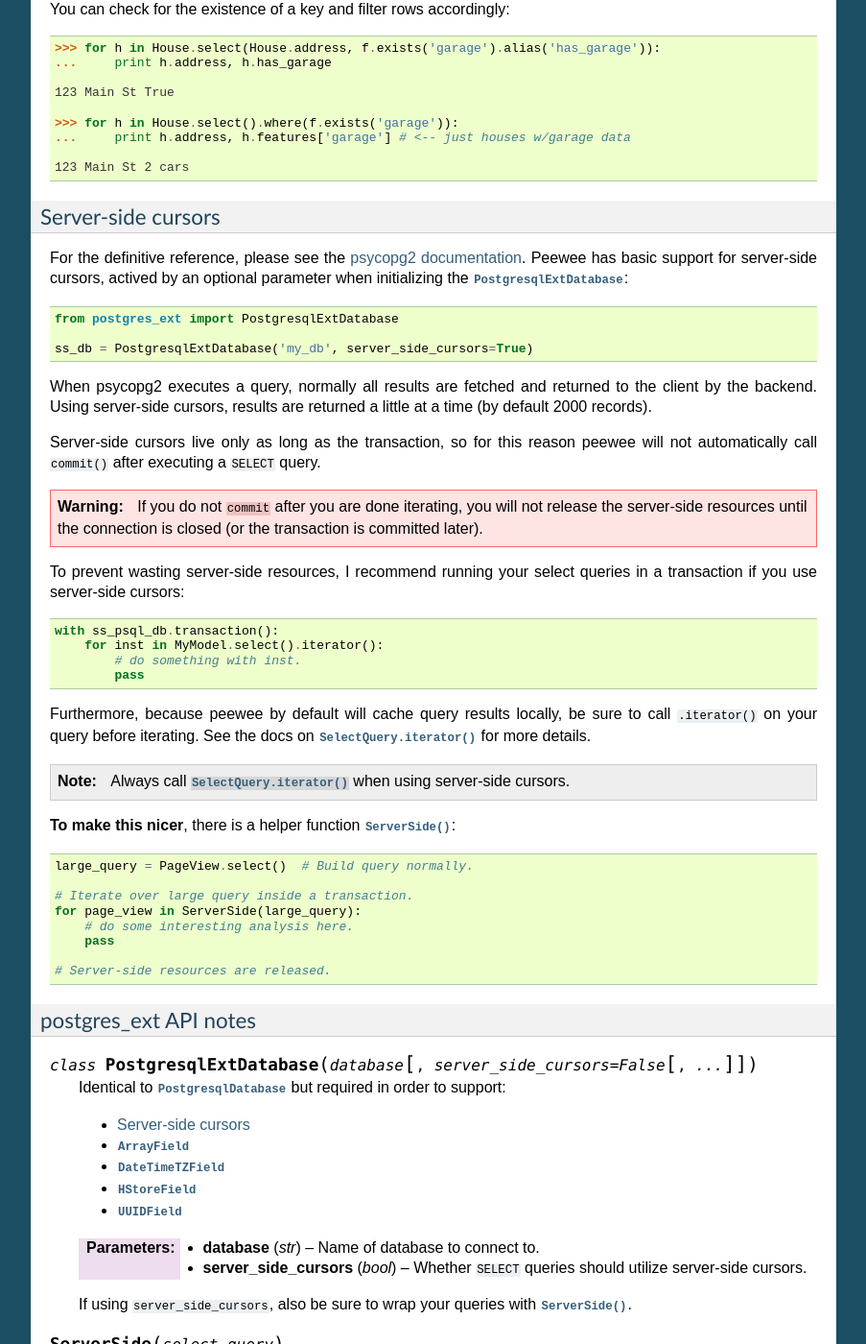
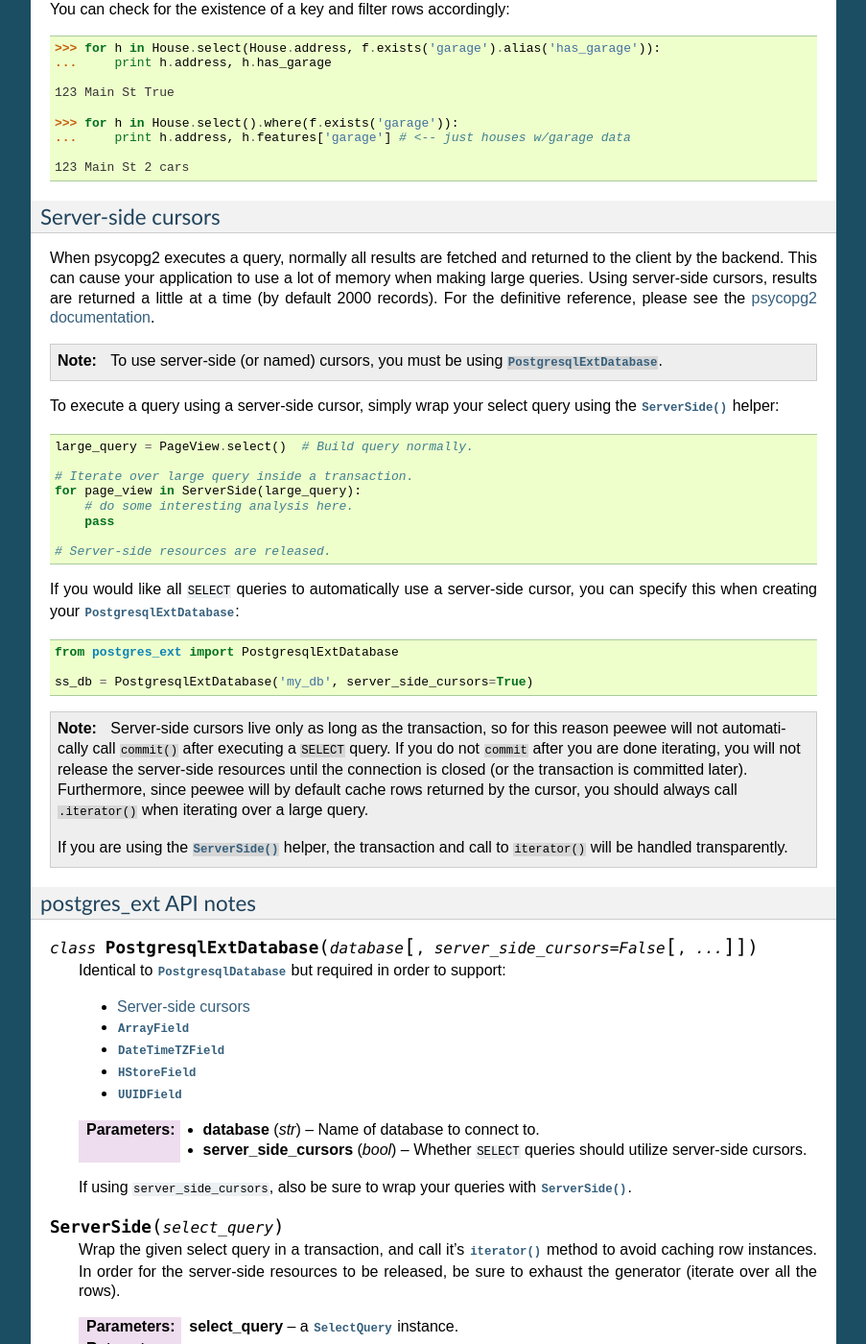
Before and after one commit to coleifer/peewee, a Sphinx documentation site: the page built from docs/peewee/playhouse.rst, in a window 1280 px wide and 1400 px high, scrolled down 3945 px. Shown: the whole window at 96% size, without its empty margins (198-1101 px from the left). Built offline with Sphinx 7.4.7, drawn with Linux system fonts in a browser that asks for light colours.

Commit message:
Rewriting ss cursor docs.

```diff
--- a/docs/peewee/playhouse.rst
+++ b/docs/peewee/playhouse.rst
@@ -274,45 +274,15 @@ You can check for the existence of a key and filter rows accordingly:
 Server-side cursors
 ^^^^^^^^^^^^^^^^^^^
 
-For the definitive reference, please see the `psycopg2 documentation <http://initd.org/psycopg/docs/usage.html#server-side-cursors>`_.
-Peewee has basic support for server-side cursors, actived by an optional parameter
-when initializing the :py:class:`PostgresqlExtDatabase`:
+When psycopg2 executes a query, normally all results are fetched and returned to
+the client by the backend.  This can cause your application to use a lot of memory
+when making large queries.  Using server-side cursors, results are returned a
+little at a time (by default 2000 records).  For the definitive reference, please see the `psycopg2 documentation <http://initd.org/psycopg/docs/usage.html#server-side-cursors>`_.
 
-.. code-block:: python
+.. note:: To use server-side (or named) cursors, you must be using :py:class:`PostgresqlExtDatabase`.
 
-    from postgres_ext import PostgresqlExtDatabase
-
-    ss_db = PostgresqlExtDatabase('my_db', server_side_cursors=True)
-
-When psycopg2 executes a query, normally all results are fetched and returned to
-the client by the backend.  Using server-side cursors, results are returned a
-little at a time (by default 2000 records).
-
-Server-side cursors live only as long as the transaction, so for this reason
-peewee will not automatically call ``commit()`` after executing a ``SELECT``
-query.
-
-.. warning:: If you do not ``commit`` after you are done iterating, you will not release
-  the server-side resources until the connection is closed (or the transaction
-  is committed later).
-
-To prevent wasting server-side resources, I recommend running your select
-queries in a transaction if you use server-side cursors:
-
-.. code-block:: python
-
-    with ss_psql_db.transaction():
-        for inst in MyModel.select().iterator():
-            # do something with inst.
-            pass
-
-Furthermore, because peewee by default will cache query results locally, be
-sure to call ``.iterator()`` on your query before iterating.  See the docs
-on :py:meth:`SelectQuery.iterator` for more details.
-
-.. note:: Always call :py:meth:`SelectQuery.iterator` when using server-side cursors.
-
-**To make this nicer**, there is a helper function :py:func:`ServerSide`:
+To execute a query using a server-side cursor, simply wrap your select query
+using the :py:func:`ServerSide` helper:
 
 .. code-block:: python
 
@@ -324,6 +294,27 @@ on :py:meth:`SelectQuery.iterator` for more details.
         pass
 
     # Server-side resources are released.
+
+If you would like all ``SELECT`` queries to automatically use a server-side
+cursor, you can specify this when creating your :py:class:`PostgresqlExtDatabase`:
+
+.. code-block:: python
+
+    from postgres_ext import PostgresqlExtDatabase
+
+    ss_db = PostgresqlExtDatabase('my_db', server_side_cursors=True)
+
+.. note::
+    Server-side cursors live only as long as the transaction, so for this reason
+    peewee will not automatically call ``commit()`` after executing a ``SELECT``
+    query.  If you do not ``commit`` after you are done iterating, you will not
+    release the server-side resources until the connection is closed (or the
+    transaction is committed later).  Furthermore, since peewee will by default
+    cache rows returned by the cursor, you should always call ``.iterator()``
+    when iterating over a large query.
+
+    If you are using the :py:func:`ServerSide` helper, the transaction and
+    call to ``iterator()`` will be handled transparently.
 
 
 postgres_ext API notes
```
